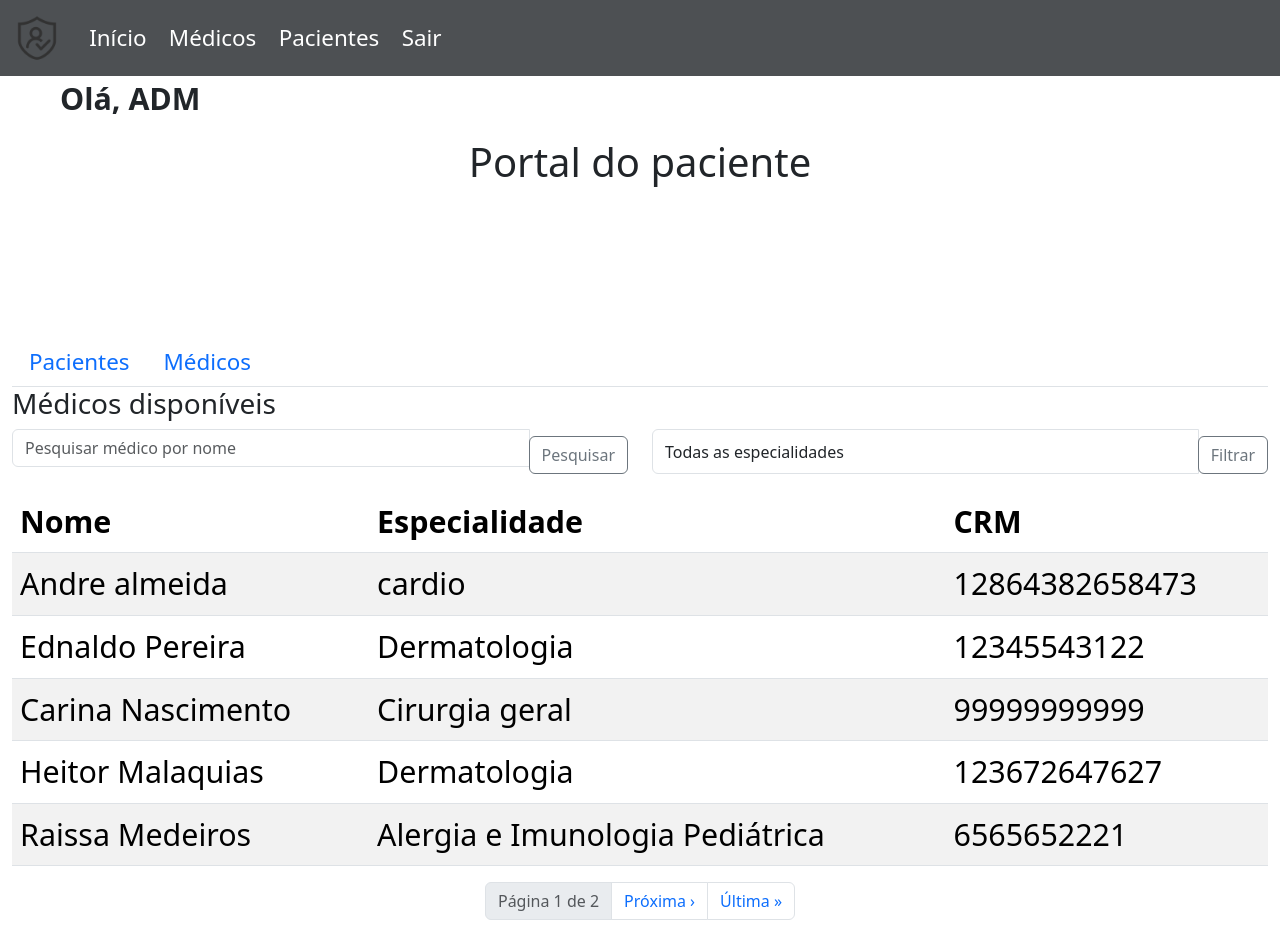
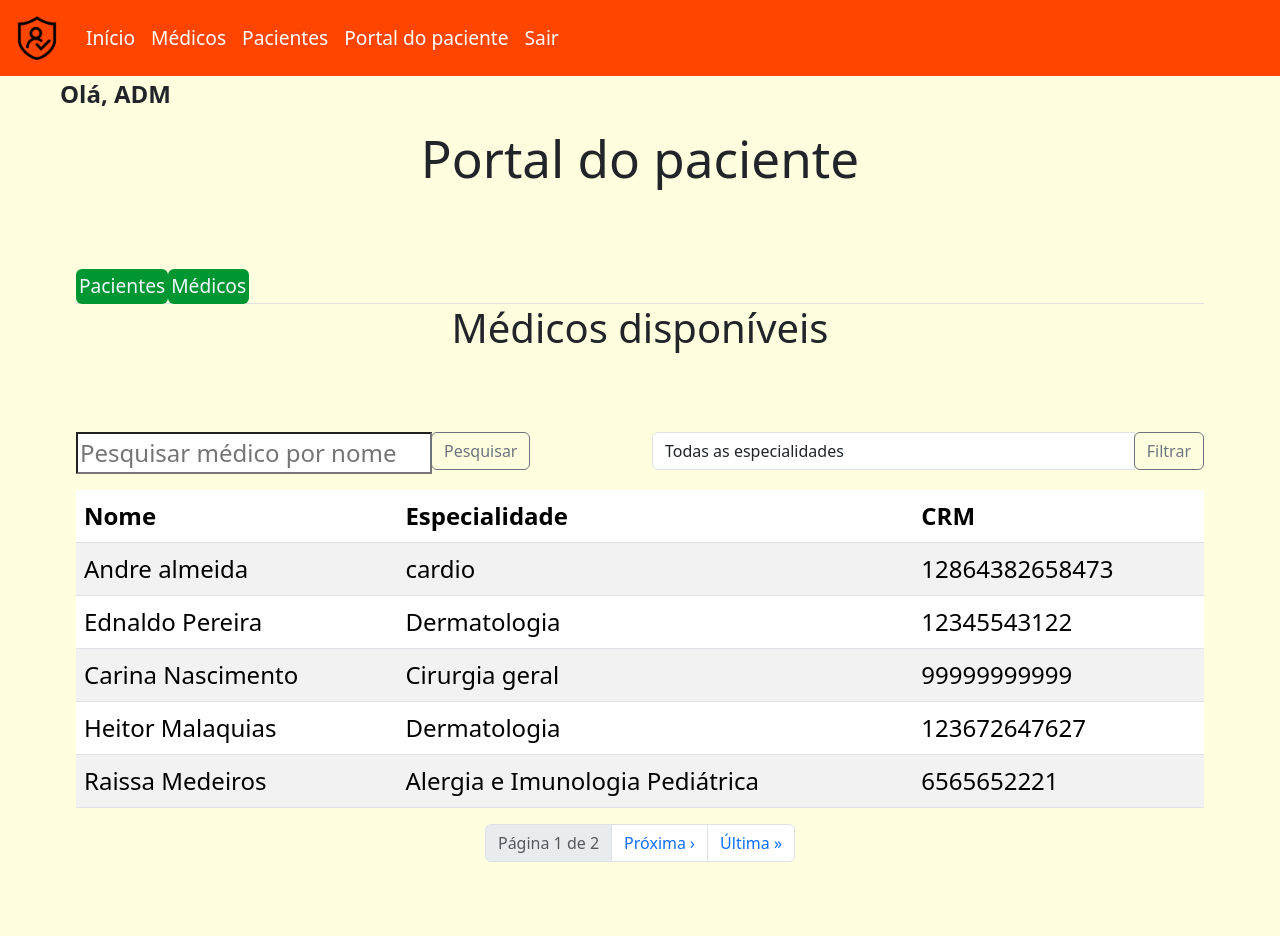
Before and after one commit to Victor-HCSilva/deploydjango, a Django app: page /portal_do_paciente/1/ in a window 1280 px wide. After the commit the page ends 862 px from the top, so only its background shows below. Run offline with Django 5.2, Linux system fonts and the light colour scheme; a user stored in the database is signed in; data comes from the database, SQL or seed files in the repository; both versions use the stored data as it was after the commit.

Commit message:
melhorando templates e aplicando estilos

```diff
--- a/home/templates/base.html
+++ b/home/templates/base.html
@@ -36,6 +36,9 @@
                 </li>
                 <li class="nav-item">
                   <a class="nav-link header_links" href="{% url 'gestao_de_pacientes' id=user.id %}">Pacientes</a>
+                </li>
+                <li class="nav-item">
+                  <a class="nav-link header_links" href="{% url 'portal_do_paciente' id=user.id %}">Portal do paciente</a>
                 </li>
                 <li class="nav-item">
                   <a class="nav-link header_links" href="{% url 'logout' %}">Sair</a>
--- a/portal_do_paciente/templates/portal_do_paciente.html
+++ b/portal_do_paciente/templates/portal_do_paciente.html
@@ -10,12 +10,15 @@
 
 
 <div id="div-ola-name" style="text-indent: 60px;">
-    <strong><p>Olá, {{ name }}</p></strong>
+    <strong><p class="p_min">Olá, {{ name }}</p></strong>
 </div>
 
 <div class="titulo_portal_do_paciente">
-    <div class="titulo">
+    <div class="text-center" >
         <h1>Portal do paciente</h1>
+        <br>
+        <br>
+        <br>
     </div>
     <div class="main">
       <div class="container">
@@ -37,8 +40,9 @@
               {% endif %}
 
               {% if paciente.is_staff %}
-                  <a class="nav-link" href="{% url 'gestao_de_pacientes' id=paciente.id %}">Pacientes</a>
-                  <a class="nav-link" href="{% url 'gestao_de_medicos' id=paciente.id %}">Médicos</a>
+                  <a class="nav-link link-any" href="{% url 'gestao_de_pacientes' id=paciente.id %}">Pacientes</a>
+                  <br>
+                  <a class="nav-link link-any" href="{% url 'gestao_de_medicos' id=paciente.id %}">Médicos</a>
               {% endif %}
 
           </nav>
@@ -46,13 +50,16 @@
           <div class="tab-content" id="myTabContent">
               <div class="tab-pane fade show active" id="lista_de_medicos" role="tabpanel"
                    aria-labelledby="lista-de-medicos-tab">
-                  <h3>Médicos disponíveis</h3>
+                  <h3 class="h1_min text-center">Médicos disponíveis</h3>
+                <br>
+                <br>
+                <br>
 
                    <form method="get" class="mb-3">
                     <div class="row">
                          <div class="col-md-6">
                              <div class="input-group">
-                                  <input type="text" class="form-control" name="search"
+                                  <input class="mini_size" type="text" class="form-control" name="search"
                                          placeholder="Pesquisar médico por nome" value="{{ search_term }}">
                                       <div class="input-group-append">
                                            <button class="btn btn-outline-secondary" type="submit">Pesquisar</button>
@@ -62,7 +69,7 @@
                       <div class="col-md-6">
                          <div class="input-group">
                                    <select class="form-control" name="specialty">
-                                       <option value="">Todas as especialidades</option>
+                                       <option class="mini_size" value="">Todas as especialidades</option>
                                       {% for specialty in specialties %}
                                           <option value="{{ specialty.nome }}" {% if specialty_term == specialty.nome %}selected{% endif %}>
                                               {{ specialty.nome }}
@@ -80,18 +87,18 @@
                   <table class="table table-striped">
                       <thead>
                       <tr>
-                          <th>Nome</th>
-                          <th>Especialidade</th>
-                          <th>CRM</th>
+                          <th class="p_min">Nome</th>
+                          <th class="p_min">Especialidade</th>
+                          <th class="p_min">CRM</th>
                       </tr>
                       </thead>
                       <tbody>
                       {% if medicos %}
                           {% for medico in medicos %}
                               <tr>
-                                  <td>{{ medico.nome }}</td>
-                                  <td>{{ medico.especialidade }}</td>
-                                  <td>{{ medico.crm }}</td>
+                                  <td class="mini_size">{{ medico.nome }}</td>
+                                  <td class="mini_size">{{ medico.especialidade }}</td>
+                                  <td class="mini_size">{{ medico.crm }}</td>
                               </tr>
                           {% endfor %}
                       {% else %}
@@ -108,14 +115,14 @@
                               <a class="page-link"
                                  href="?page=1{% if search_term %}&search={{ search_term }}{% endif %}{% if specialty_term %}&specialty={{ specialty_term }}{% endif %}"
                                  aria-label="First">
-                                  <span aria-hidden="true">« Primeira</span>
+                                  <span class="mini_size" aria-hidden="true">« Primeira</span>
                               </a>
                           </li>
                           <li class="page-item">
                               <a class="page-link"
                                  href="?page={{ medicos.previous_page_number }}{% if search_term %}&search={{ search_term }}{% endif %}{% if specialty_term %}&specialty={{ specialty_term }}{% endif %}"
                                  aria-label="Previous">
-                                  <span aria-hidden="true">‹ Anterior</span>
+                                  <span class="mini_size" aria-hidden="true">‹ Anterior</span>
                               </a>
                           </li>
                       {% endif %}
--- a/static/css/const/fonts.css
+++ b/static/css/const/fonts.css
@@ -9,6 +9,7 @@
     --h1_min: 3rem;
     --h2_min: 2.5rem;
     --p_min:2rem;
+    --p_mini_size:1.5rem;
     /*tamanho de tela*/
     --max_width:100%;
     --medium_width:95%;
@@ -26,6 +27,8 @@
     /*backgrounds*/
     --yellow: yellow;
     --background_default: #FFFFE0;
+    --hide:none;
+    --no_hide:inline-block;
     /*header*/
     --background_header:orangered ;
   }
@@ -62,3 +65,32 @@
 .p_min{
   font-size: var(--p_min);
 }
+.p_medium{
+  font-size: var(--p_medium);
+}
+.p_max{
+  font-size: var(--p_max);
+}
+.h1_max{
+  font-size: var(--h1_max);
+}
+.h1_min{
+  font-size: var(--h2_min);
+}
+.mini_size{
+  font-size: var(--p_mini_size);
+}
+.hide{
+  display: var(--hide);
+}
+.no_hide{
+  display: var(--no_hide);
+}
+@media (min-width: 1200px) {
+  .p_min{
+    font-size: var(--p_mini_size);
+  }
+  .h1_max{
+    font-size: var(--p_min);
+  }
+}
--- a/static/css/portal_do_paciente/style_portal_do_paciente.css
+++ b/static/css/portal_do_paciente/style_portal_do_paciente.css
@@ -1,105 +1,71 @@
-/* Estilos gerais para todos os tamanhos de tela */
+@import url('..//const/fonts.css');
+/* Estilos gerais para todo
+*/
+.container{
+  max-width: var(--medium_width);
+}
+@import url("../const/fonts.css");
+/*padrão*/
 body {
-  background-color: white;
-  background-size: cover;
-  background-position: center;
+  background: var(--background_default);
 }
-/*------------HEADER----------------------------*/
-header {
-  align-items: end !important;
-  display: block;
-  opacity: 0.8;
+@media (min-width: 728px) {
+
+  h1 {
+    font-size: var(--h1_min); /* Tamanho menor para mobile */
+  }
+  h2 {
+      font-size: var(--h2_min); /* Tamanho menor para mobile */
+  }
+  p {
+    font-size: var(--p_min) ;
+  }
+  .nav-link{
+    text-align: center;
+    font-size: var(--p_min) ;
+  }
+  .container {
+    max-width: var(--max_width); /* Largura menor para mobile */
+  }
+
+  }
+
+
+@media (min-width: 992px) {
+
+h1 {
+  font-size: var(--h1_medium); /* Tamanho menor para mobile */
+}
+h2 {
+    font-size: var(--h2_medium);
+}
+p {
+  font-size: var(--p_medium);
 }
 
-/* Estilos para os links da navbar */
-.navbar-nav > li > a {
-    color: white;
-    border-radius: 6px;
-    transition: background-color 1s;
-    padding: 0.5rem 1rem; /* Adicionado padding para espaçamento em telas menores */
-    margin: 0.2rem; /* Adicionado margem para melhor visualização */
+.container {
+  max-width: var(--max_width);
 }
-
-/* Estilos para os links da navbar quando o mouse está sobre eles */
-.navbar-nav > li > a:hover {
-  background-color: rgb(0, 100, 150);
-  color: white;
-}
-
-h1 {
-  text-align: center;
-}
-
-input {
-  border-radius: 6px;
-  padding: 0.5rem; /* Adicionado padding para melhor toque em telas menores */
-  margin-bottom: 0.5rem; /* Adicionado margem para espaçamento */
-}
-
-#z {
-  display: flex;
-  justify-content: center; /* Centraliza o conteúdo horizontalmente */
-}
-
-#z > div {
-  text-align: center; /* Centraliza o texto dentro da div */
-}
-
-.btn-imc {
-  background-color: royalblue;
-  color: aliceblue;
-  border-radius: 6px;
-  padding: 0.5rem 1rem; /* Adicionado padding para melhor toque em telas menores */
-  margin-top: 0.5rem; /* Adicionado margem para espaçamento */
-}
-
-.btn-imc:hover {
-  transition: 1s;
-  color: royalblue;
-  background-color: aliceblue;
-}
-
-.container{
-  margin-top: 0px;
-  max-width: 90%;
-}
-.navbar-toggler-icon{
-  width: 2em;
-  height: 2em;
-}
-
-@media (min-width: 768px) {
-  .nav-link{
-      font-size: 1.4rem;
-  }
-}
-/* Para telas pequenas (smartphones) */
-@media (min-width: 768px) {
-  .nav-link{
-
-      font-size: 2.5rem;
-  }
-  .container{
-    margin-top: 150px;
-    max-width: 100%;
-  }
-
-    body {
-        font-size: 1.9rem; /* Fonte um pouco menor em telas pequenas */
-    }
-
-    .navbar-toggler-icon{
-      width: 4em;
-      height: 4em;
-    }
 
 }
 
 
-/* Para telas muito grandes (desktops maiores) */
 
-@media (min-width: 1200px) {
-  .nav-link{
-      font-size: 1.4rem;
+  @media (min-width: 1200px) {
+    h1 {
+      font-size: var(--h1_max);
+    }
+      h2 {
+      font-size: var(--h2_max);
+    }
+    p {
+      font-size: var(--p_max);
+    }
+     .container {
+      max-width: var(--minimum_width);
+     }
+     .nav-link{
+      text-align: center;
+      font-size: var(--link-font-default);
+    }
   }
-}
```
Also changed, not shown: portal_do_paciente/templates/gestao_de_medicos.html (+35 -32 lines), static/css/portal_do_paciente/style_gerenciar_medicos.css (+67 -95 lines), db.sqlite3.
